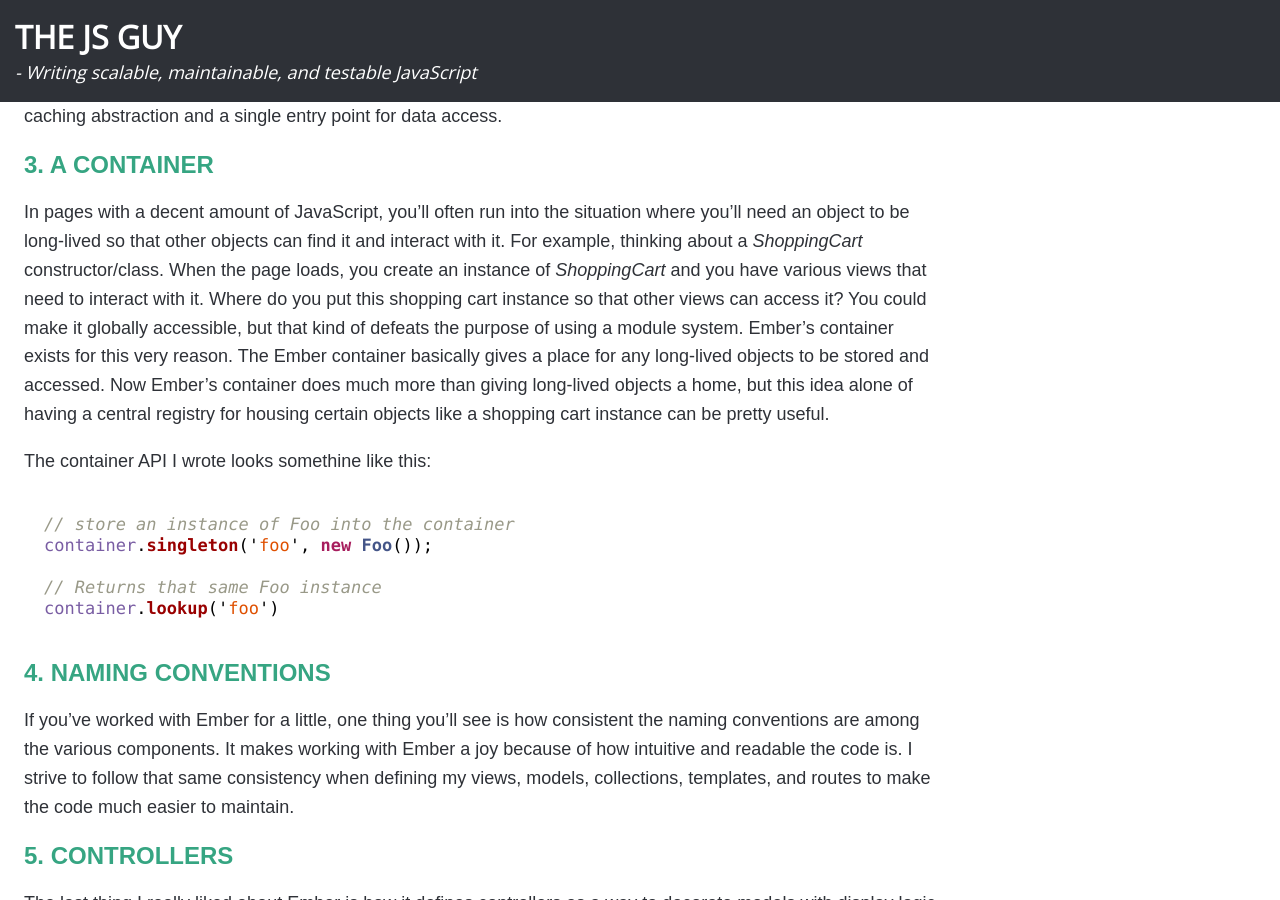
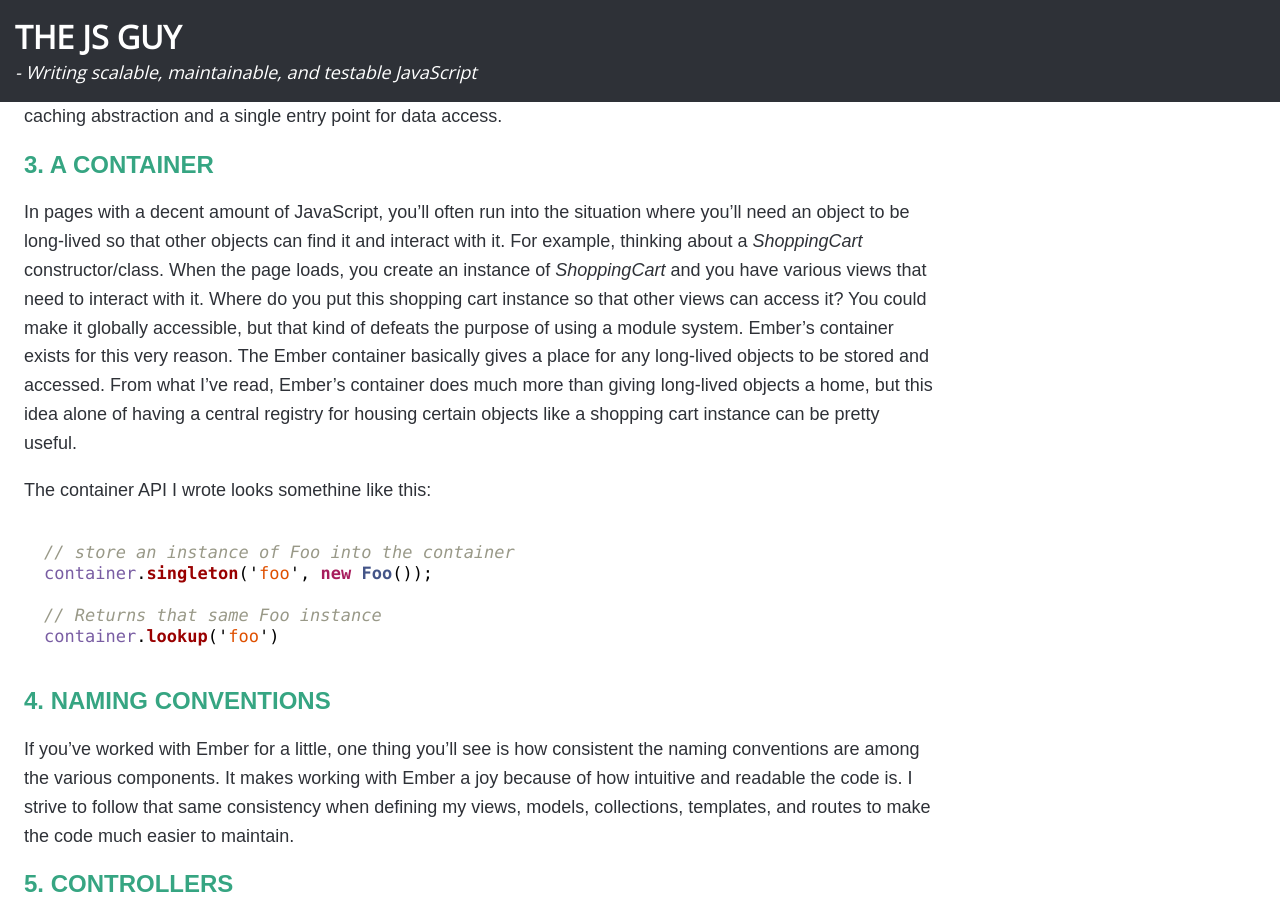
Before and after one commit to iamdtang/skaterdav85.github.io, a Jekyll site: the page built from _posts/2015-01-06-5-reasons-why-a-backbone-developer-loves-ember.md, in a window 1280 px wide and 900 px high, scrolled down 2927 px. Built offline with Jekyll 4.4.1, drawn with Linux system fonts in a browser that asks for light colours; nearby versions of some CDN libraries; Markdown is read by kramdown in place of the engine named in the settings; comment, search, counter and statistics services are not loaded.

Commit message:
Update 2015-01-06-5-reasons-why-a-backbone-developer-loves-ember.md

```diff
--- a/_posts/2015-01-06-5-reasons-why-a-backbone-developer-loves-ember.md
+++ b/_posts/2015-01-06-5-reasons-why-a-backbone-developer-loves-ember.md
@@ -93,7 +93,7 @@ I had already been thinking about caching but I wasn't settled on how to go abou
 
 ## 3. A Container
 
-In pages with a decent amount of JavaScript, you'll often run into the situation where you'll need an object to be long-lived so that other objects can find it and interact with it. For example, thinking about a _ShoppingCart_ constructor/class. When the page loads, you create an instance of _ShoppingCart_ and you have various views that need to interact with it. Where do you put this shopping cart instance so that other views can access it? You could make it globally accessible, but that kind of defeats the purpose of using a module system. Ember's container exists for this very reason. The Ember container basically gives a place for any long-lived objects to be stored and accessed. Now Ember's container does much more than giving long-lived objects a home, but this idea alone of having a central registry for housing certain objects like a shopping cart instance can be pretty useful.
+In pages with a decent amount of JavaScript, you'll often run into the situation where you'll need an object to be long-lived so that other objects can find it and interact with it. For example, thinking about a _ShoppingCart_ constructor/class. When the page loads, you create an instance of _ShoppingCart_ and you have various views that need to interact with it. Where do you put this shopping cart instance so that other views can access it? You could make it globally accessible, but that kind of defeats the purpose of using a module system. Ember's container exists for this very reason. The Ember container basically gives a place for any long-lived objects to be stored and accessed. From what I've read, Ember's container does much more than giving long-lived objects a home, but this idea alone of having a central registry for housing certain objects like a shopping cart instance can be pretty useful.
 
 The container API I wrote looks somethine like this:
 
```
